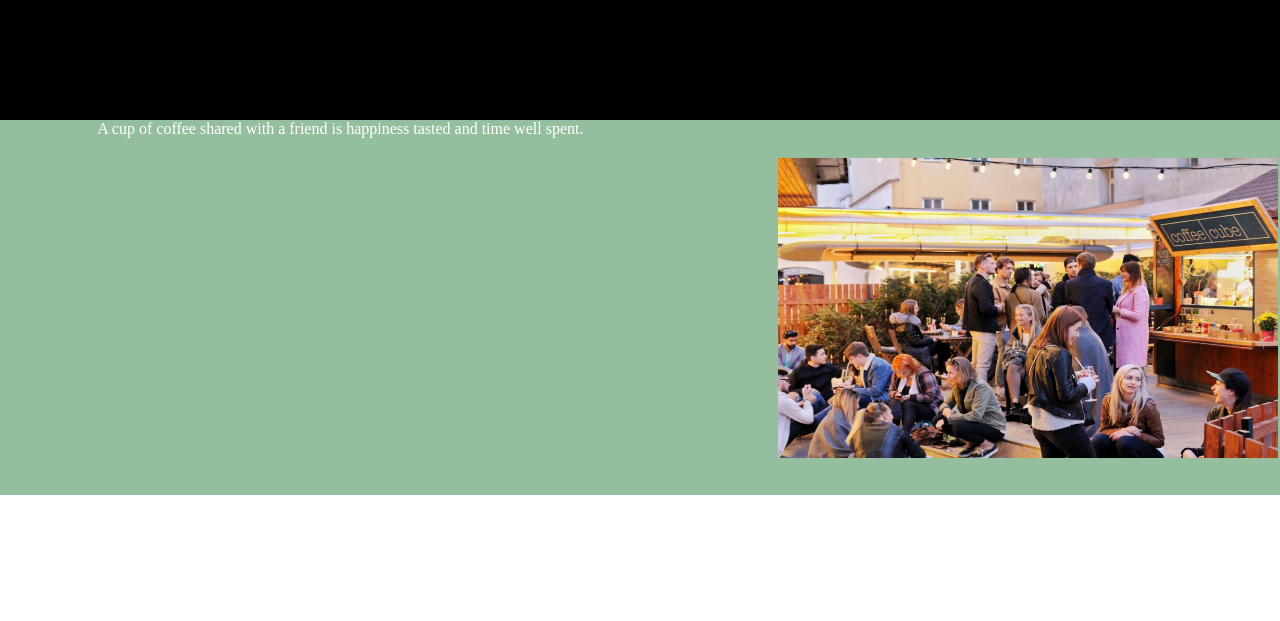
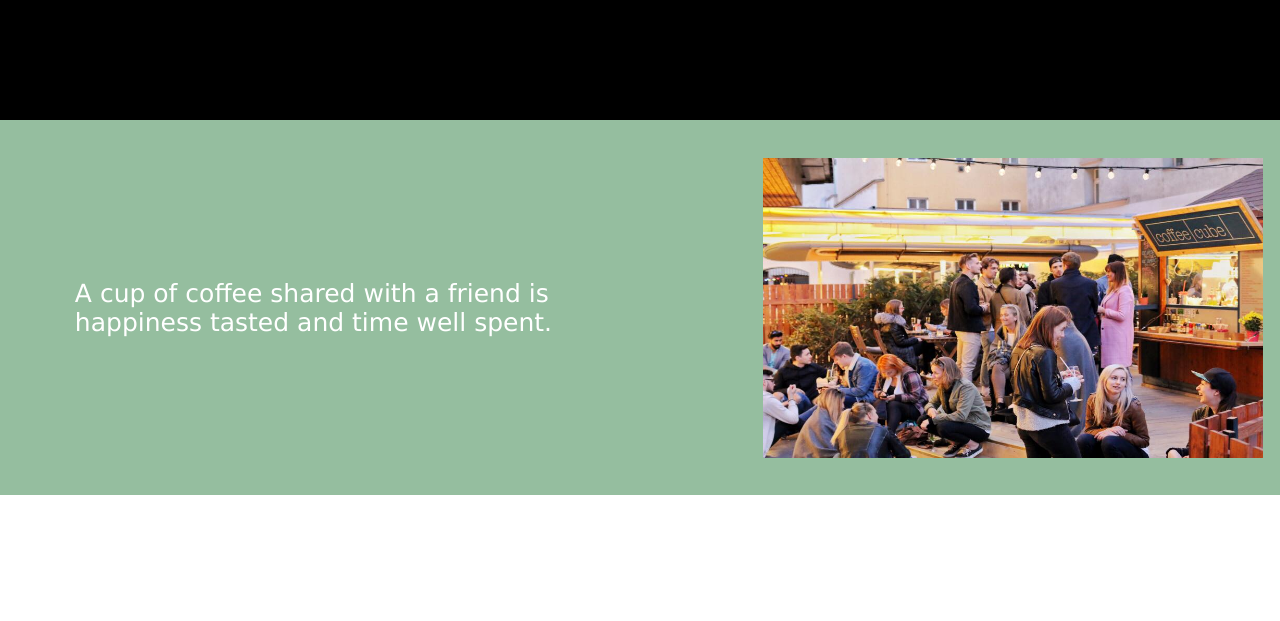
Before and after one commit to avaneuman/FinalProject, a plain HTML site: page AvaNeuman_Project/index.html in a window 1280 px wide. Shown: the part 1480-2101 px from the top of the page. Drawn offline with Linux system fonts and the light colour scheme.

Commit message:
ClassWorkDec9

```diff
--- a/AvaNeuman_Project/index.html
+++ b/AvaNeuman_Project/index.html
@@ -63,7 +63,6 @@
                 <div class="quotetextmain">
                     <span>A cup of coffee shared with a friend is happiness tasted and time well spent.</span>
                 </div>
-                <div class="quotetextsmall"></div>
             </div>
             <div class="quoteright">
                 <img src="./assets/quote/quoteimg.jpg" alt="Quote">
--- a/AvaNeuman_Project/styles.css
+++ b/AvaNeuman_Project/styles.css
@@ -229,26 +229,40 @@
     height: 375px;
     background-color: rgb(149, 190, 159);
     display: flex;
-    align-content: center;
-    justify-content: space-around;
+    justify-content: center;
 }
 
 .quoteleft {
     display: flex;
+    align-items: center;
+    width: 650px;
 }
 
 .quoteright {
     display: flex;
+    width: 650px;
+    justify-content: center;
     align-items: center;
 }
 
 .quotetextmain {
     display: flex;
     color: white;
+    font-family: Verdana, Geneva, Tahoma, sans-serif;
+    font-size: 25px;
 }
 
-.quotetextsmall {
-    display: flex;
+.quotetextmain::before {
+    content: '';
+    font-family: 'Phosphor';
+    transform: scaleX(-1);
+    font-size: 3rem;
+}
+
+.quotetextmain::after {
+    content: '';
+    font-family: 'Phosphor';
+    font-size: 3rem;
 }
 
 .quote img {
```
